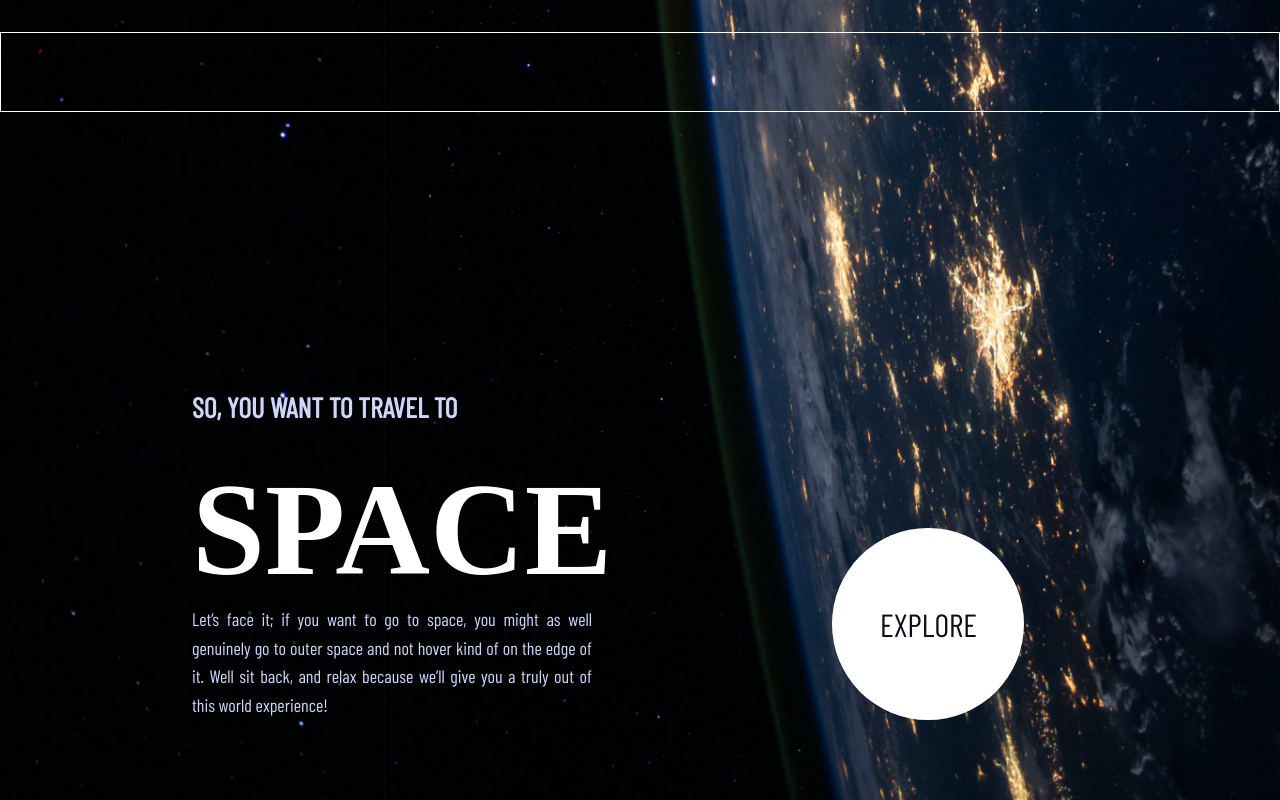
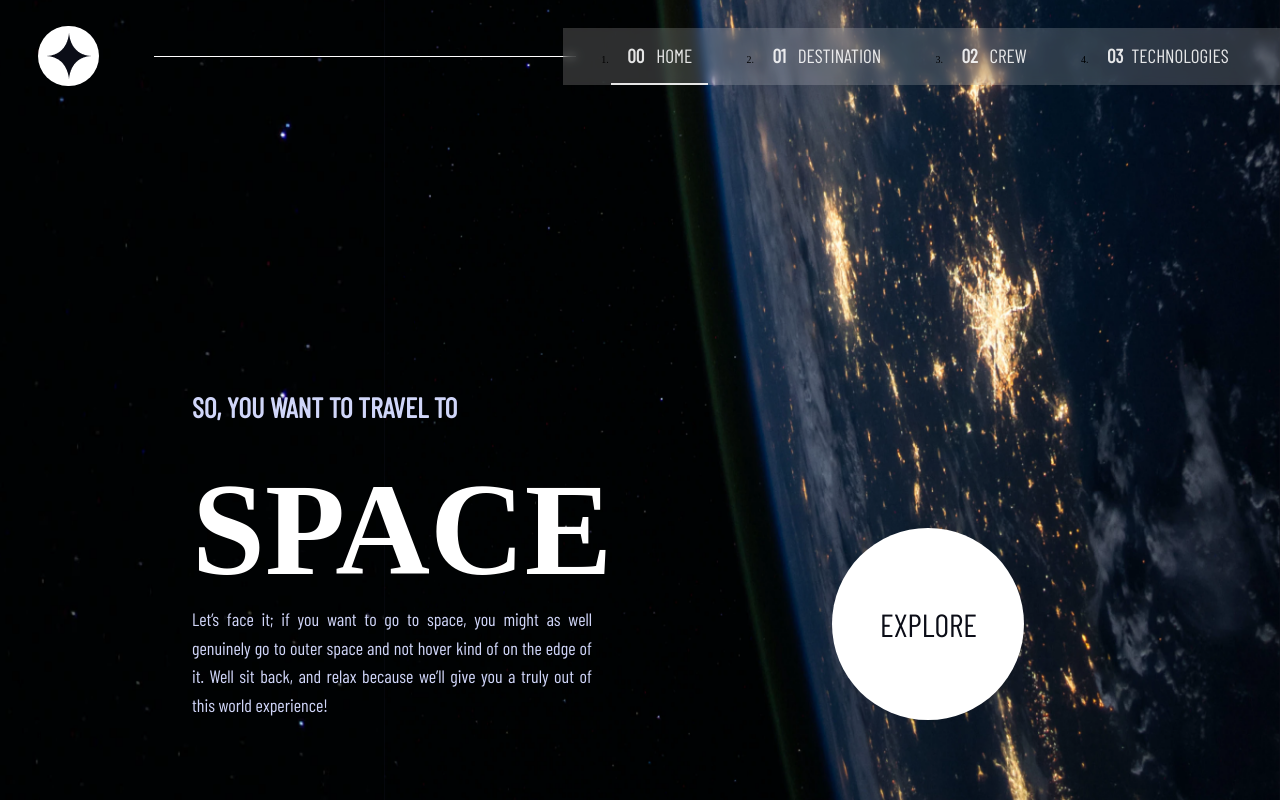
Before and after one commit to EmemEdimo/space-adventure, a website: page index.html in a window 1280 px wide. Drawn offline with nearby package versions, Linux system fonts and the light colour scheme; a web font is replaced by a local one.

Commit message:
Create and style the navigation bar

```diff
--- a/index.html
+++ b/index.html
@@ -12,7 +12,19 @@
     <header id="header">
         <div class="header__wrap-left"></div>
         <div class="header__wrap-right"></div>
-        <div class="nav"></div>
+        <div class="navbar">
+            <div class="logo"><img src="./images/Home-icon.png" alt="logo"></div>
+            <div class="line"></div>
+            <nav class="nav">
+                <ol>
+                <li ><a href="#index.html" class="active"><span>00</span> HOME</a></li>
+                <li><a href="#destination"><span>01</span> DESTINATION</a></li>
+                <li><a href="#crew"><span>02</span> CREW</a></li>
+                <li><a href="#technologies"><span> 03</span>TECHNOLOGIES</a></li>
+
+            </ol>
+        </nav>
+        </div>
         <div class="header_content">
 
             <h5>SO, YOU WANT TO TRAVEL TO</h5>
--- a/scss/main.scss
+++ b/scss/main.scss
@@ -23,6 +23,9 @@ body {
 
 //UTILITIES
 
+.active {
+    border-bottom: 2px solid $color-primary;
+}
 
 h1, h2, h3, h4 {
     font-family: 'Bellefair', serif;
@@ -63,13 +66,85 @@ header {
         background: url(../images/Home-image2.png) no-repeat center center/cover;
     }
 
-    .nav {
+    .navbar {
         width: 100%;
         height: 10%;
-        border: 1px solid white;
+        // border: 1px solid white;
         position: absolute;
-        top: 2rem;
+        top: 1rem;
         left: 0;
+
+        display: flex;
+        // justify-content: center;
+        align-items: center ;
+
+        .logo {
+            position: absolute;
+            left: 3%;
+            width: 3.8rem;
+            height: 3.8rem;
+            background-color: $color-primary;
+            border-radius: 50%;
+            display: flex;
+            justify-content: center;
+            align-items: center ;
+        }
+
+        .line {
+            height: 1px;
+            width: 33%;
+            background-color: #ffffff;
+            position: absolute;
+            // right: 40%;
+            position: absolute;
+            left: 12%;
+
+        }
+
+        .nav {
+            width: 57%;
+            position: absolute;
+            right: -1%;
+            background-color: rgba(255, 255, 255, 0.2);
+            backdrop-filter: blur(5px);
+            opacity: 0.9;
+
+
+            ol {
+                display: flex;
+                justify-content: space-evenly;
+
+
+                li {
+                    // display: inline-block;
+                    // padding: 1rem;
+
+
+                    a {
+                        display: inline-block;
+                        text-decoration: none;
+                        color: #ffffff;
+                        font-size: 1.2rem;
+                        font-weight: 400;
+                        padding: 1rem;
+                        // border-bottom: 1px solid transparent;
+                        transition: 0.3s all;
+
+                        &:hover {
+                            border-bottom: 1px solid $color-secondary;
+                        }
+
+                    }
+
+                    span {
+                        font-weight: 700;
+                        margin-right: 0.5rem;
+                    }
+                }
+            }
+
+
+        }
     }
 
     .header_content {
```
Also changed, not shown: styles/main.css, 1 other file.
